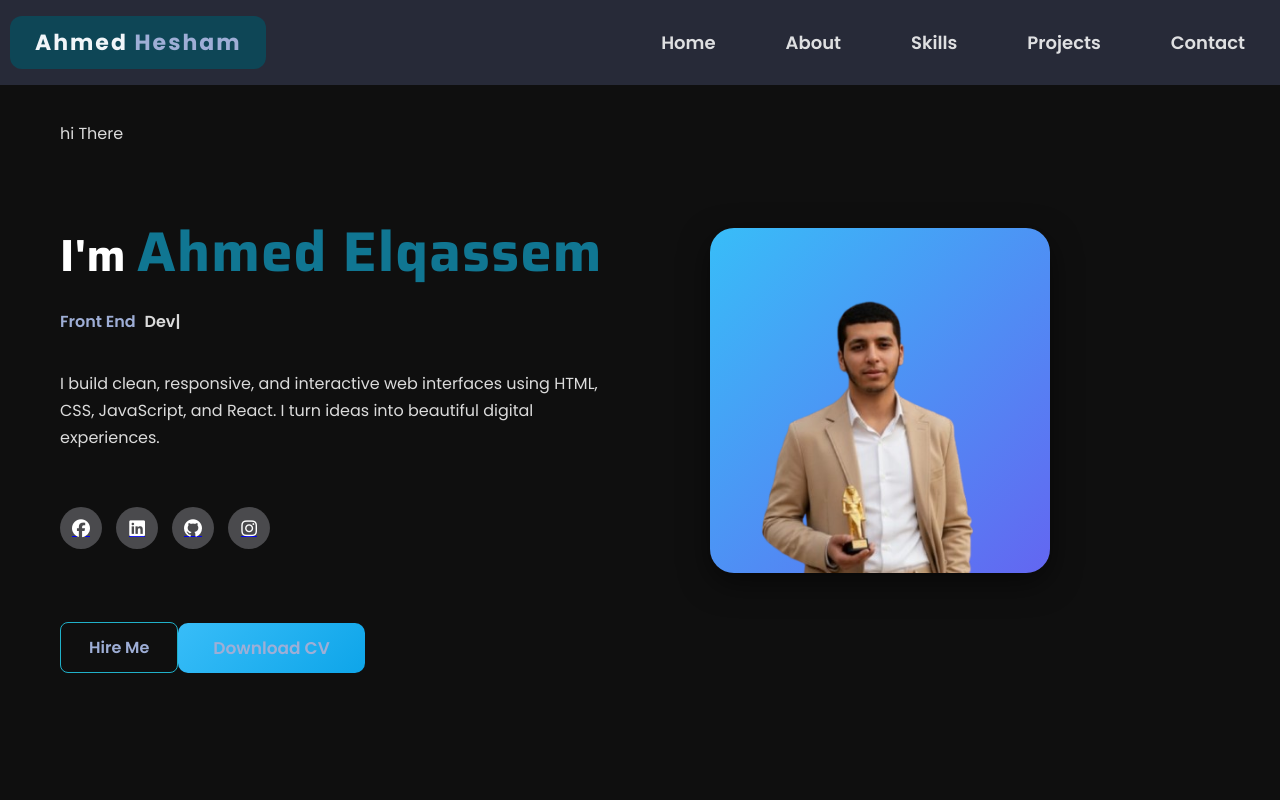
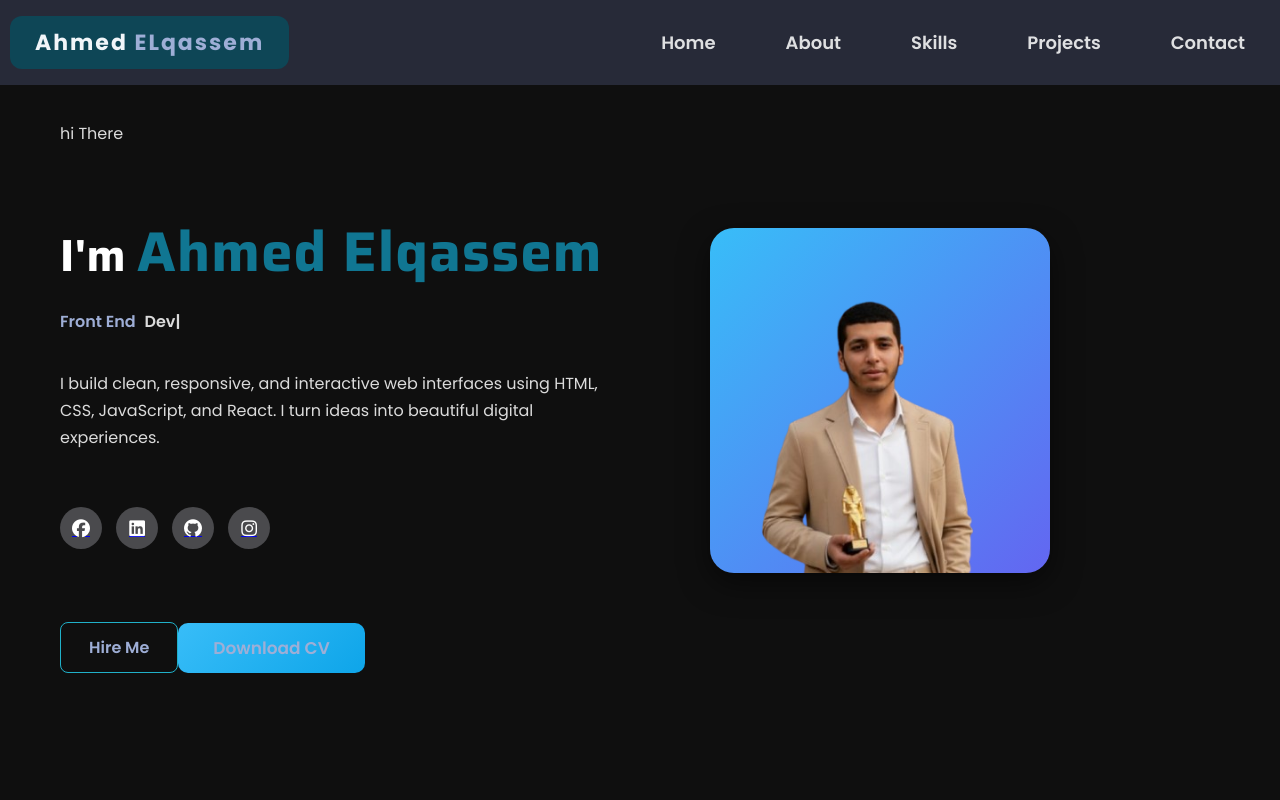
Before and after one commit to AhmedHeshamkasem98/AhmedHeshamrec, a React (Vite) app: page / in a window 1280 px wide. Shown: the top 800 px of the page. Built offline with nearby package versions, Linux system fonts and the light colour scheme.

Commit message:
Update nav.jsx

```diff
--- a/src/nav.jsx
+++ b/src/nav.jsx
@@ -9,7 +9,7 @@ function Navbar() {
     <header className="navbar">
       <nav>
         <a href="#home" id="logo">
-          Ahmed <span>Hesham</span>
+          Ahmed <span>ELqassem</span>
         </a>
 
         {/* Burger Icon */}
```
